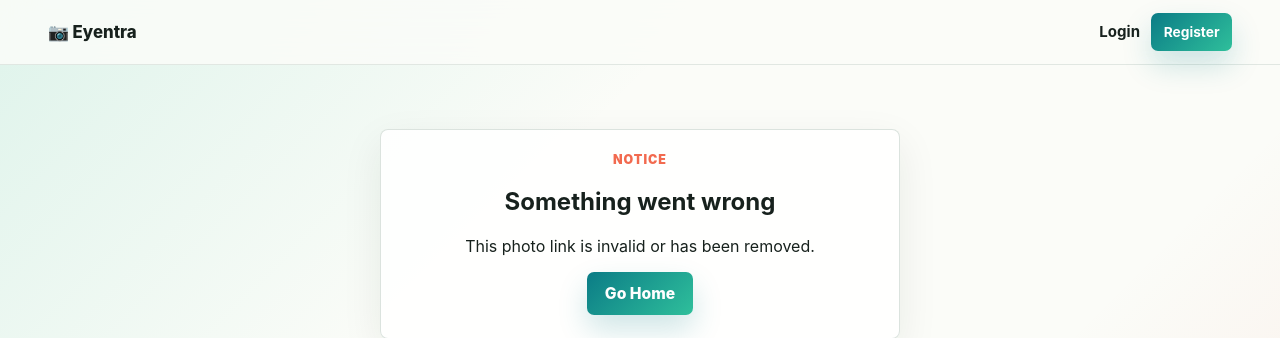
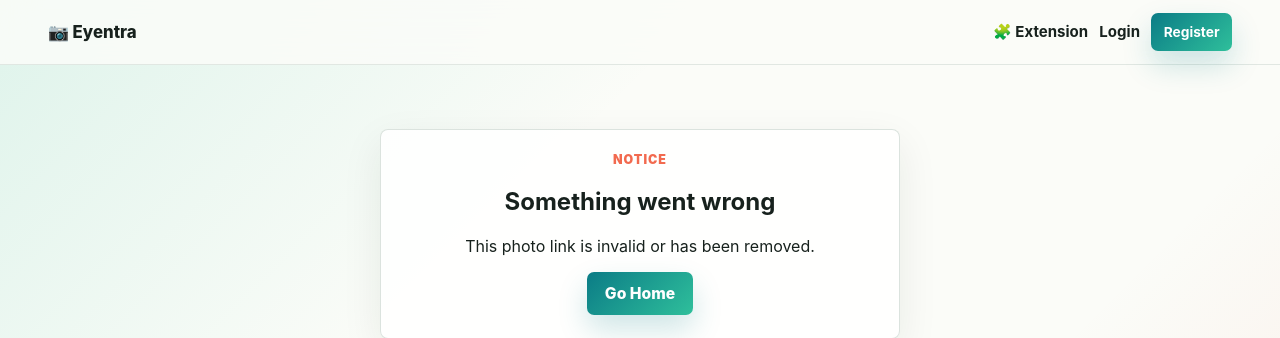
Before and after one commit to ankushkundapuraannaiah-bit/Eyentra, a Flask app: page /view/1 in a window 1280 px wide. Shown: the top 338 px of the page. Run offline with Flask 3, Linux system fonts and the light colour scheme.

Commit message:
Add extension guide link to navigation bar
Added a new link to the navigation bar for the extension guide.

```diff
--- a/templates/base.html
+++ b/templates/base.html
@@ -12,6 +12,7 @@
 <nav class="navbar">
     <a href="{{ url_for('index') }}" class="brand">📷 Eyentra</a>
     <div class="nav-links">
+        <a href="{{ url_for('extension_guide') }}">🧩 Extension</a>
         {% if user %}
             <span class="nav-mobile">📱 {{ user.mobile }}</span>
             <a href="{{ url_for('dashboard') }}">Dashboard</a>
```
